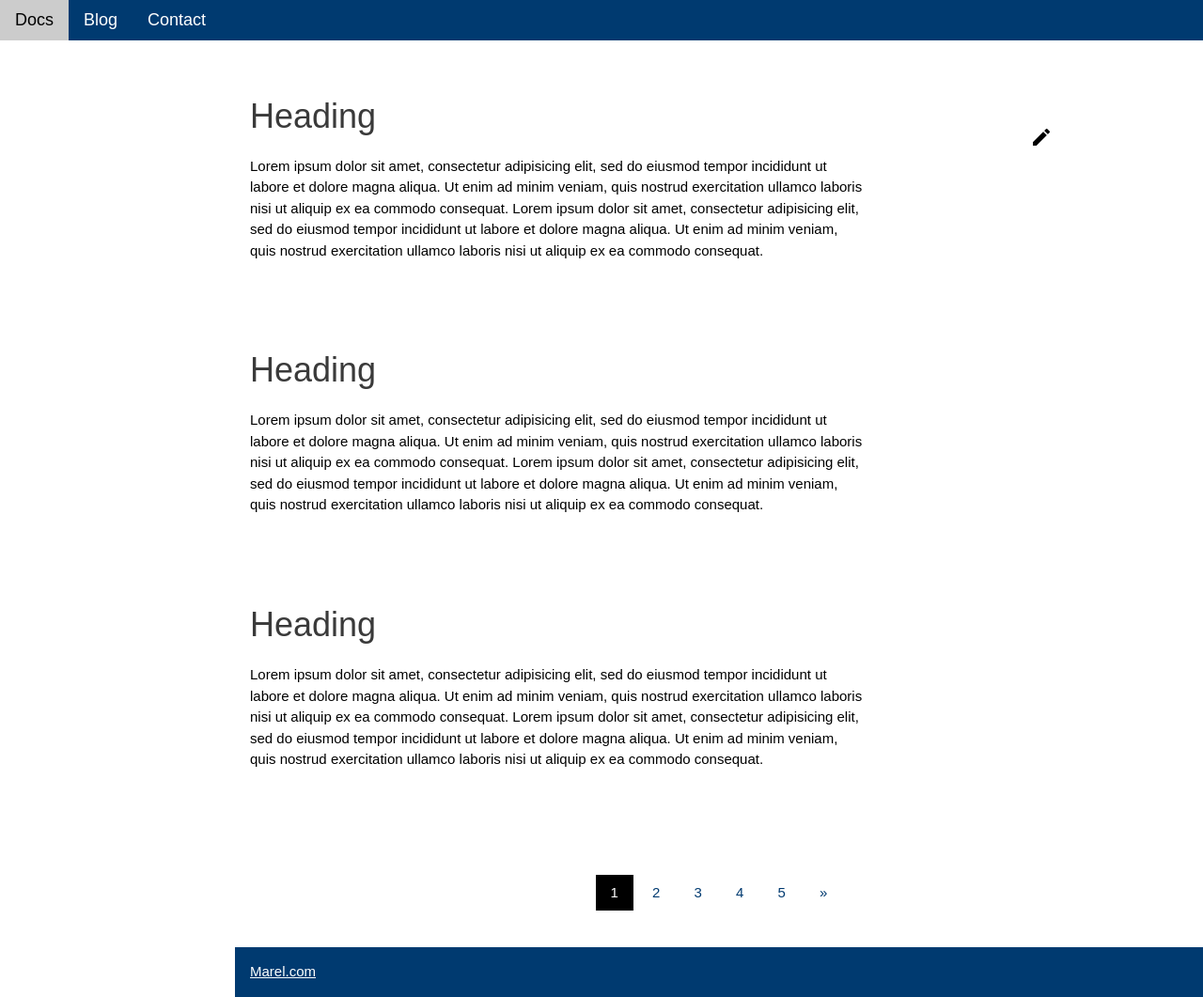
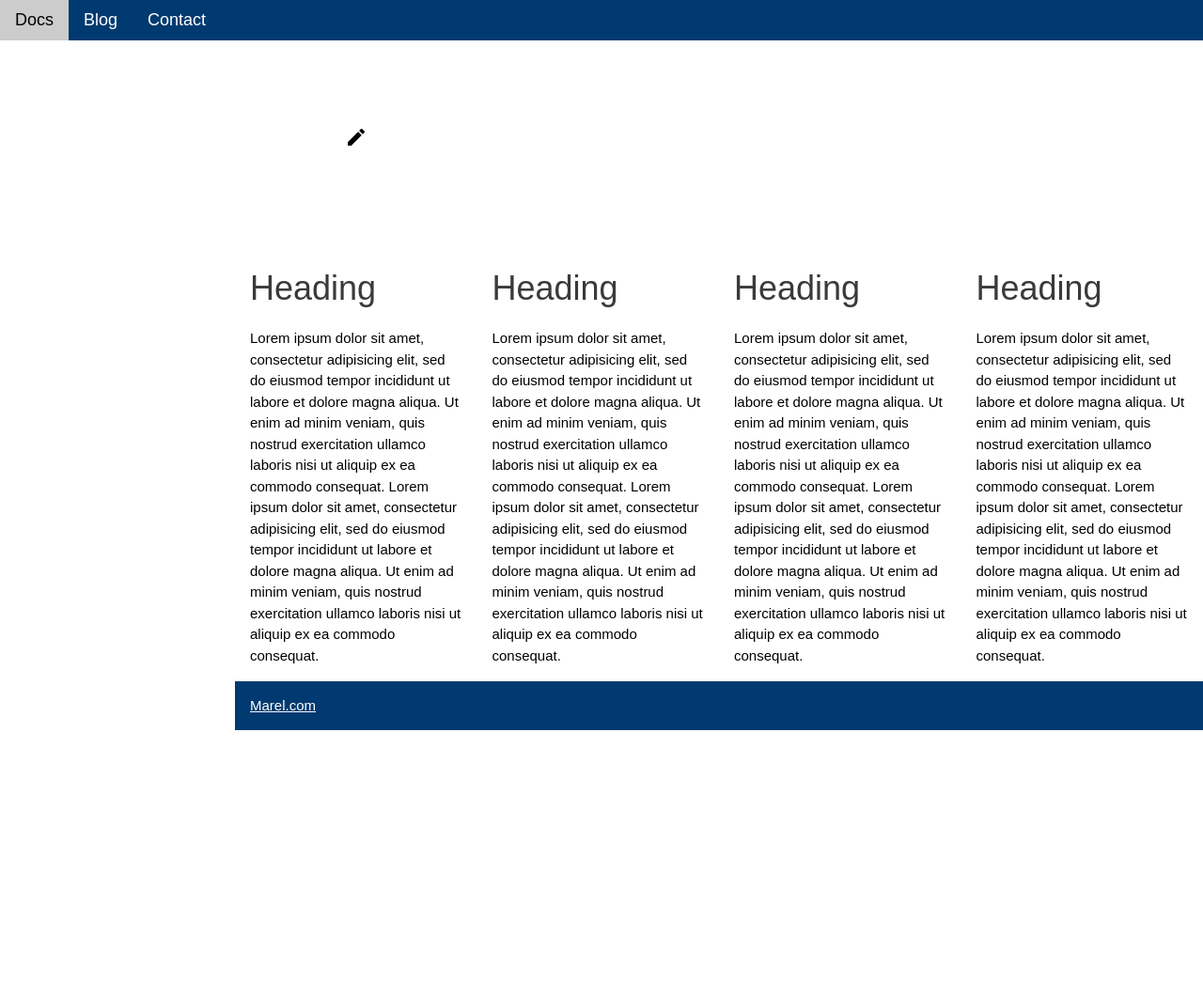
Before and after one commit to daniellegunter/pohlvault.github.io, a Jekyll site: the page built from index.html, in a window 1280 px wide and 1061 px high. Shown: the whole window at 94% size. Built offline with Jekyll 4.4.1, drawn with Linux system fonts in a browser that asks for light colours.

Commit message:
Update home.html
Adjusted containers

```diff
--- a/_layouts/home.html
+++ b/_layouts/home.html
@@ -40,45 +40,39 @@ html,body,h1,h2,h3,h4,h5,h6 {font-family: Myriad pro, sans-serif;}
 <div class="w3-main" style="margin-left:250px">
 
   <div class="w3-row w3-padding-64">
-    <div class="w3-twothird w3-container">
-      <h1 class="w3-text-dark-grey">Heading</h1>
-      <p>Lorem ipsum dolor sit amet, consectetur adipisicing elit, sed do eiusmod tempor incididunt ut labore et dolore magna aliqua. Ut enim ad minim veniam, quis nostrud exercitation ullamco laboris nisi ut aliquip ex ea commodo consequat. Lorem ipsum
-        dolor sit amet, consectetur adipisicing elit, sed do eiusmod tempor incididunt ut labore et dolore magna aliqua. Ut enim ad minim veniam, quis nostrud exercitation ullamco laboris nisi ut aliquip ex ea commodo consequat.</p>
-    </div>
-    <div class="w3-third w3-container">
+        <div class="w3-quarter w3-container">
       <p class="w3-padding-large w3-padding-32 w3-center"><a href="https://github.com/pohlvault/pohlvault.github.io/edit/master/{{ page.path }}"><img src="/images/edit.png"</a></p>
     </div>
   </div>
 
   <div class="w3-row">
-    <div class="w3-twothird w3-container">
+    <div class="w3-quarter w3-container">
       <h1 class="w3-text-dark-grey">Heading</h1>
       <p>Lorem ipsum dolor sit amet, consectetur adipisicing elit, sed do eiusmod tempor incididunt ut labore et dolore magna aliqua. Ut enim ad minim veniam, quis nostrud exercitation ullamco laboris nisi ut aliquip ex ea commodo consequat. Lorem ipsum
         dolor sit amet, consectetur adipisicing elit, sed do eiusmod tempor incididunt ut labore et dolore magna aliqua. Ut enim ad minim veniam, quis nostrud exercitation ullamco laboris nisi ut aliquip ex ea commodo consequat.</p>
     </div>
-  </div>
 
-  <div class="w3-row w3-padding-64">
-    <div class="w3-twothird w3-container">
+    <div class="w3-quarter w3-container">
       <h1 class="w3-text-dark-grey">Heading</h1>
       <p>Lorem ipsum dolor sit amet, consectetur adipisicing elit, sed do eiusmod tempor incididunt ut labore et dolore magna aliqua. Ut enim ad minim veniam, quis nostrud exercitation ullamco laboris nisi ut aliquip ex ea commodo consequat. Lorem ipsum
         dolor sit amet, consectetur adipisicing elit, sed do eiusmod tempor incididunt ut labore et dolore magna aliqua. Ut enim ad minim veniam, quis nostrud exercitation ullamco laboris nisi ut aliquip ex ea commodo consequat.</p>
     </div>
-  </div>
 
-  <!-- Pagination -->
-  <div class="w3-center w3-padding-32">
-    <div class="w3-bar">
-      <a class="w3-button w3-black" href="#">1</a>
-      <a class="w3-button w3-hover-black" href="#">2</a>
-      <a class="w3-button w3-hover-black" href="#">3</a>
-      <a class="w3-button w3-hover-black" href="#">4</a>
-      <a class="w3-button w3-hover-black" href="#">5</a>
-      <a class="w3-button w3-hover-black" href="#">»</a>
+    <div class="w3-quarter w3-container">
+      <h1 class="w3-text-dark-grey">Heading</h1>
+      <p>Lorem ipsum dolor sit amet, consectetur adipisicing elit, sed do eiusmod tempor incididunt ut labore et dolore magna aliqua. Ut enim ad minim veniam, quis nostrud exercitation ullamco laboris nisi ut aliquip ex ea commodo consequat. Lorem ipsum
+        dolor sit amet, consectetur adipisicing elit, sed do eiusmod tempor incididunt ut labore et dolore magna aliqua. Ut enim ad minim veniam, quis nostrud exercitation ullamco laboris nisi ut aliquip ex ea commodo consequat.</p>
     </div>
-  </div>
 
-  <footer id="myFooter">
+    <div class="w3-quarter w3-container">
+      <h1 class="w3-text-dark-grey">Heading</h1>
+      <p>Lorem ipsum dolor sit amet, consectetur adipisicing elit, sed do eiusmod tempor incididunt ut labore et dolore magna aliqua. Ut enim ad minim veniam, quis nostrud exercitation ullamco laboris nisi ut aliquip ex ea commodo consequat. Lorem ipsum
+        dolor sit amet, consectetur adipisicing elit, sed do eiusmod tempor incididunt ut labore et dolore magna aliqua. Ut enim ad minim veniam, quis nostrud exercitation ullamco laboris nisi ut aliquip ex ea commodo consequat.</p>
+     </div>
+    </div>
+
+
+   <footer id="myFooter">
         <div class="w3-container w3-theme">
       <p><a href="https://www.marel.com" target="_blank">Marel.com</a></p>
     </div>
```
Also changed, not shown: other parts of _layouts/home.html (+0 -25 lines).
